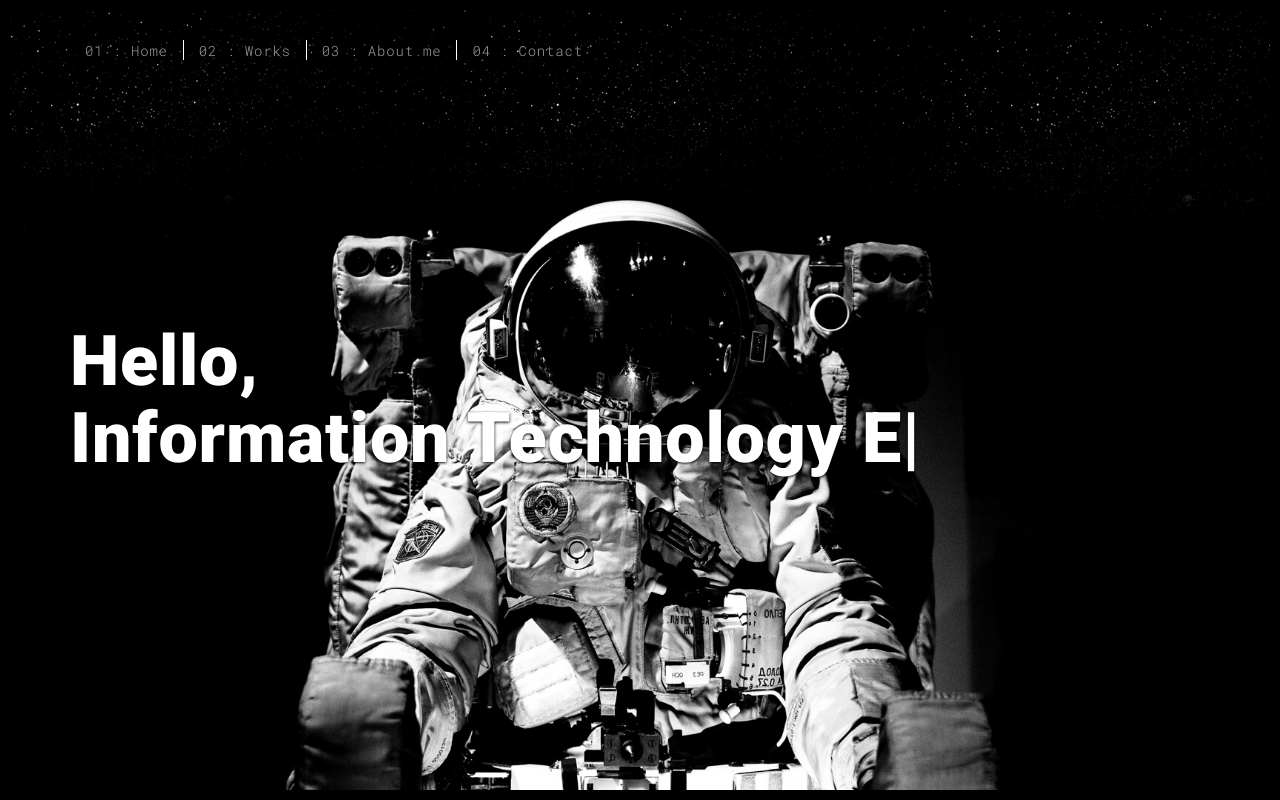
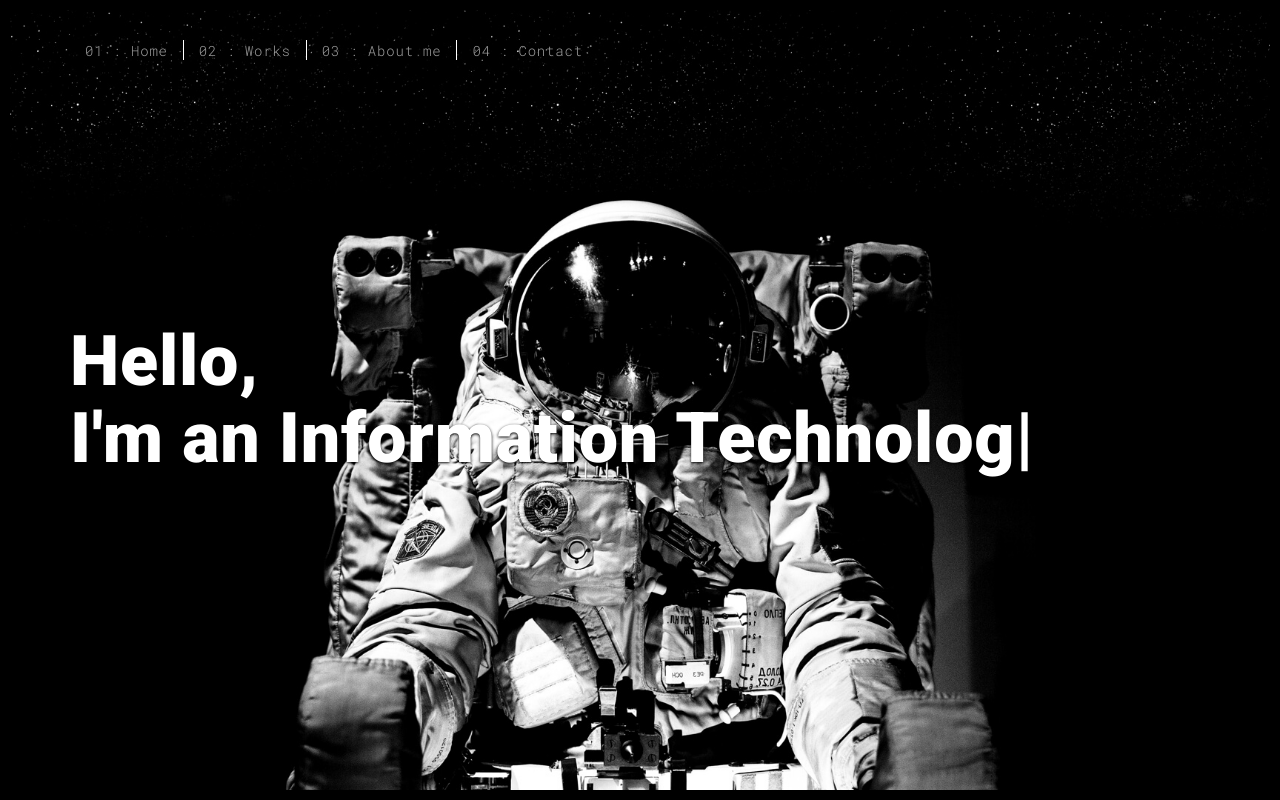
Before and after one commit to ginopat/portfo, a Flask app: page / in a window 1280 px wide. Run offline with Flask 3, Linux system fonts and the light colour scheme; some libraries are stand-ins or nearby versions.

Commit message:
Modifica messaggio index

```diff
--- a/templates/index.html
+++ b/templates/index.html
@@ -57,8 +57,8 @@
               <h1>Hello,<br>
                 <span id="typed-strings">
                   <span>I'm Gino Patricolo</span>
-                  <span>Information Technology Expert</span>
-                  <span>Working as Oracle Data Engineer</span>
+                  <span>I'm an Information Technology Expert</span>
+                  <span>I'm Working as Oracle Data Engineer</span>
                 </span>
                 <span id="typed"></span>
               </h1>
```
